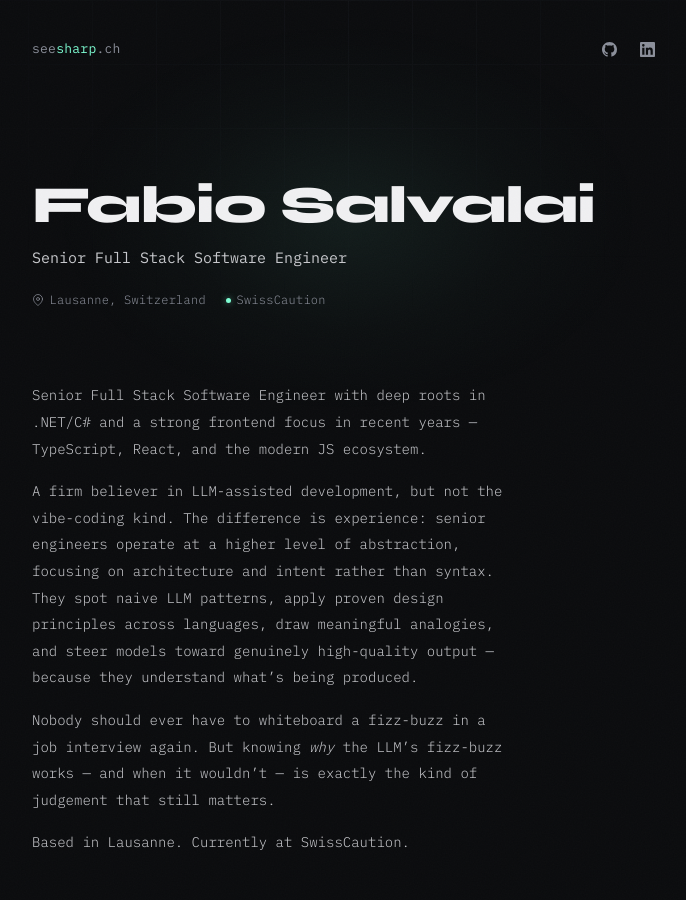
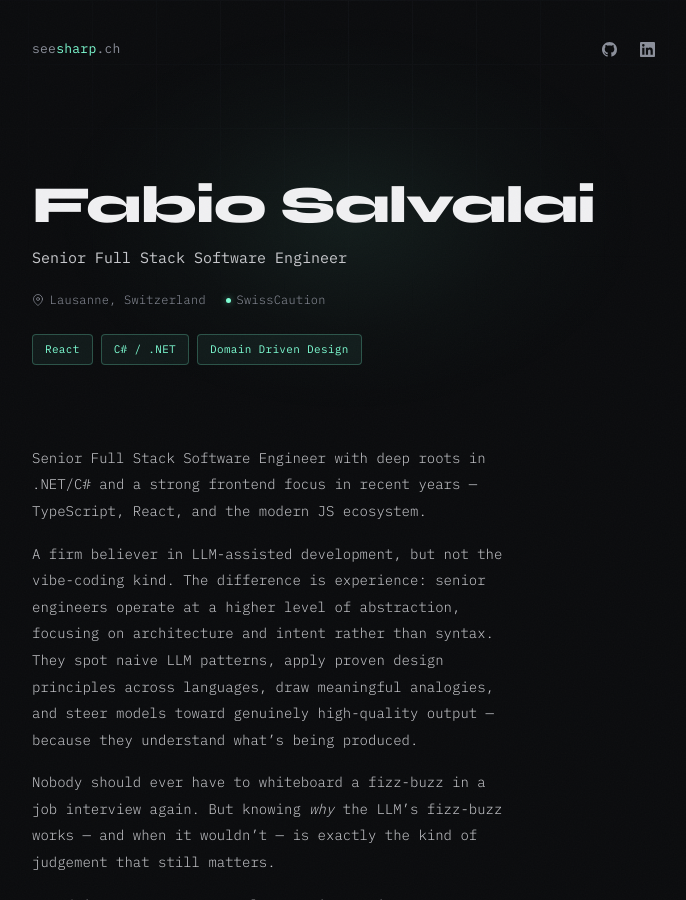
Before and after one commit to salfab/seesharpch, a Jekyll site: the page built from index.md, in a window 1280 px wide and 900 px high. Shown: the whole window, without its empty margins (292-978 px from the left). Built offline with Jekyll 4.4.1, drawn with Linux system fonts in a browser that asks for light colours.

Commit message:
Move highlight pills to hero section and enable GoatCounter analytics
Co-Authored-By: Claude Opus 4.6 <noreply@anthropic.com>

```diff
--- a/_config.yml
+++ b/_config.yml
@@ -9,4 +9,6 @@ domain: seesharp.ch
 url: "https://seesharp.ch"
 baseurl: ""
 
+goatcounter: seesharpch
+
 markdown: kramdown
--- a/_layouts/default.html
+++ b/_layouts/default.html
@@ -671,6 +671,13 @@
             {{ site.employer }}
           </span>
         </div>
+        {% if site.data.cv.highlights %}
+        <div class="cv-highlights fade-up delay-4">
+          {% for h in site.data.cv.highlights %}
+          <span class="cv-highlight">{{ h }}</span>
+          {% endfor %}
+        </div>
+        {% endif %}
       </div>
     </section>
 
@@ -731,14 +738,6 @@
 
     <section id="panel-cv" class="cv-inline tab-panel fade-up delay-6">
       <div class="container">
-
-        {% if site.data.cv.highlights %}
-        <div class="cv-highlights">
-          {% for h in site.data.cv.highlights %}
-          <span class="cv-highlight">{{ h }}</span>
-          {% endfor %}
-        </div>
-        {% endif %}
 
         <!-- Skills -->
         <div class="cv-block">
```
